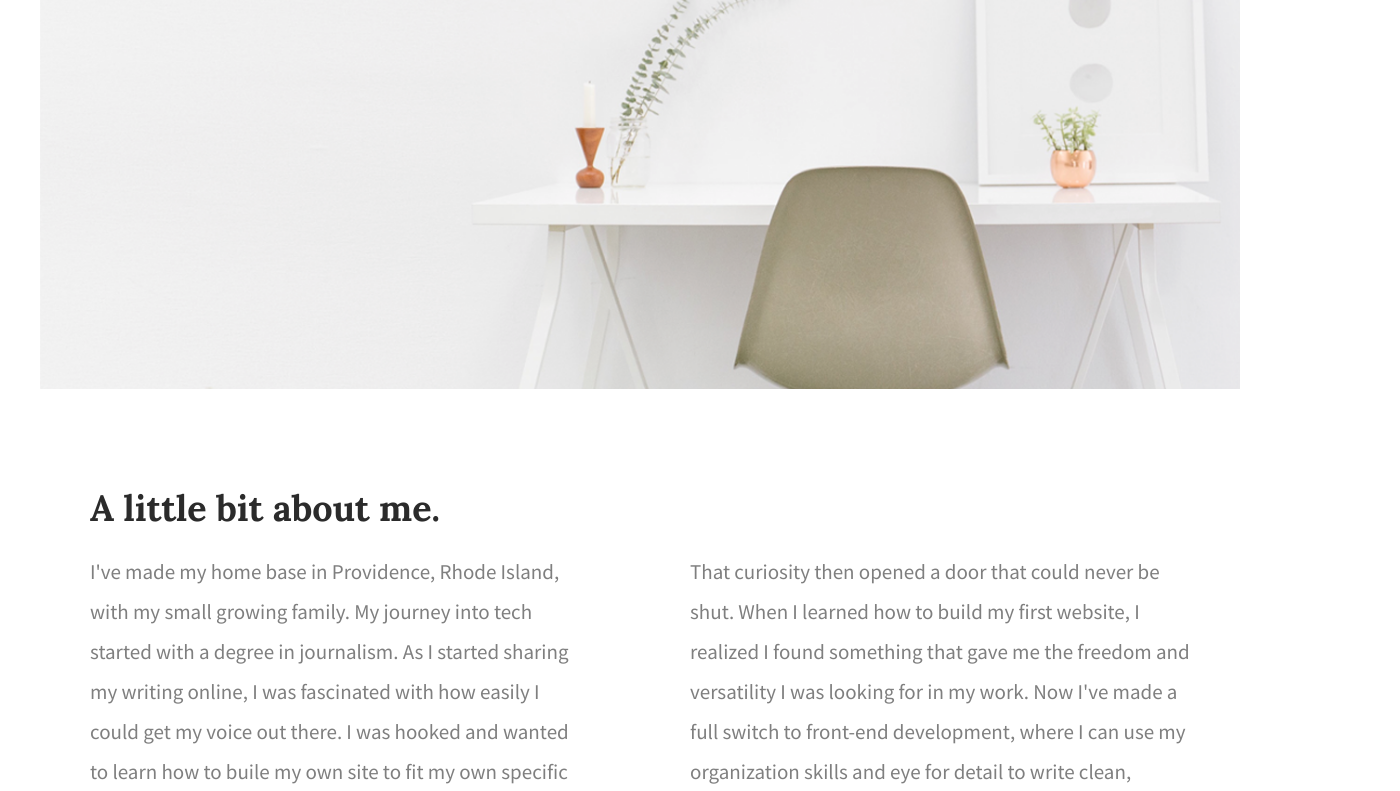
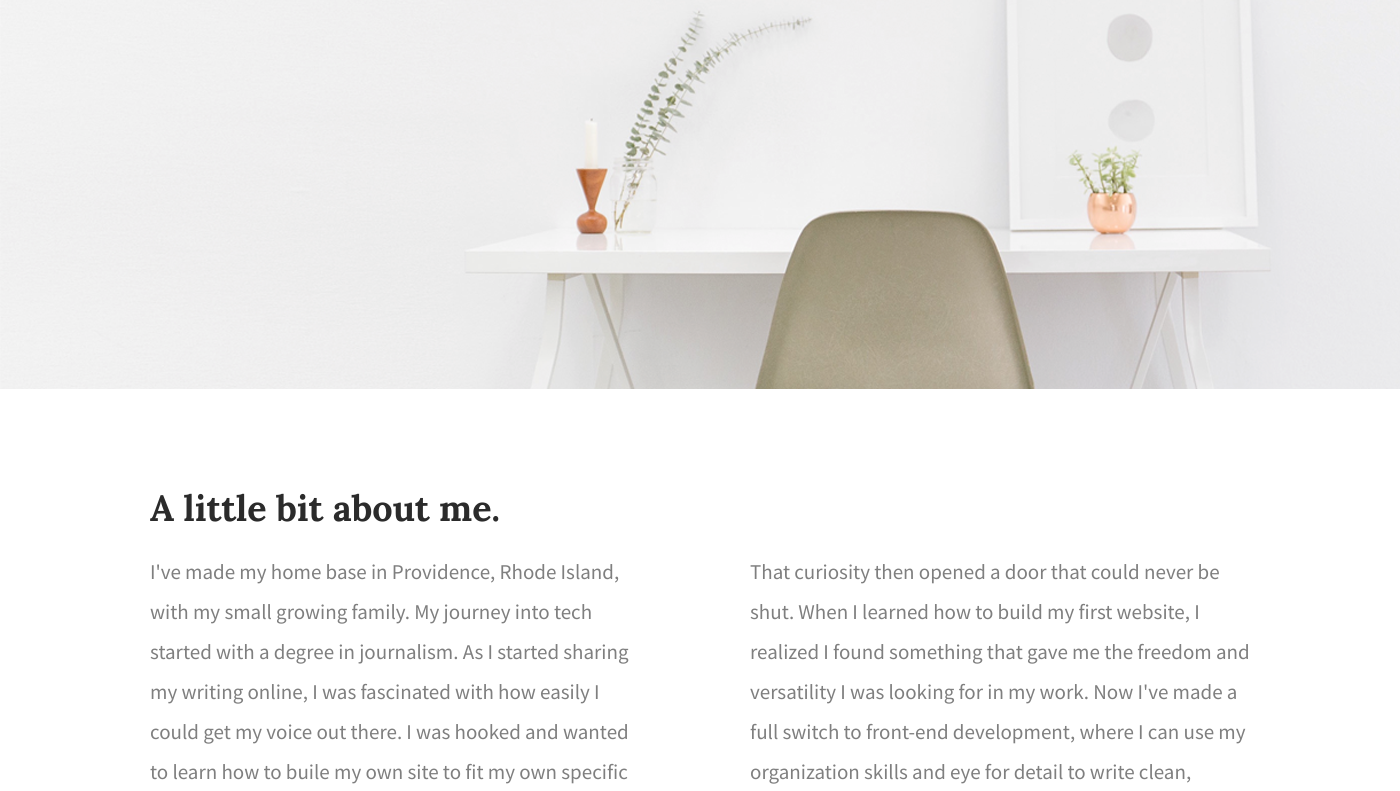
Before and after one commit to zcrate/Jubilee-Austen, a plain HTML site: page index.html in a window 1280 px wide. Shown: the part 411-1202 px from the top of the page, 1400 px wide, since content can reach past the window. Drawn offline with Linux system fonts and the light colour scheme.

Commit message:
Widened body and added padding

```diff
--- a/css/main.css
+++ b/css/main.css
@@ -4,6 +4,11 @@ html {
   font-family: 'Source Sans Pro', sans-serif;
   color: #2b2b2b;
   width: auto;
+}
+
+body {
+  width: 1400px;
+  margin: 0 auto;
 }
 
 #about, #work, #contact {
@@ -15,6 +20,7 @@ html {
 .full-width {
   width: 1200px;
   margin: 0 auto;
+  padding: 0 100px;
 }
 
 .half-width {
```
